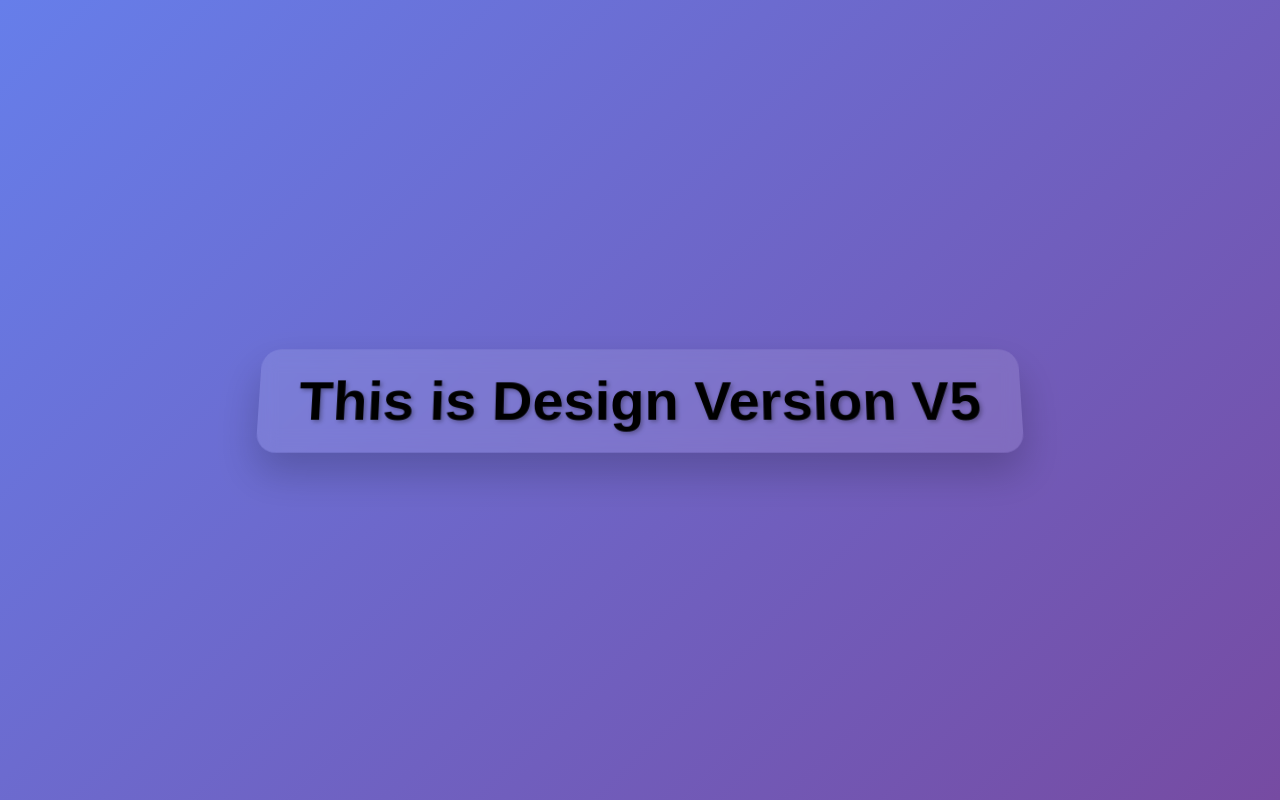
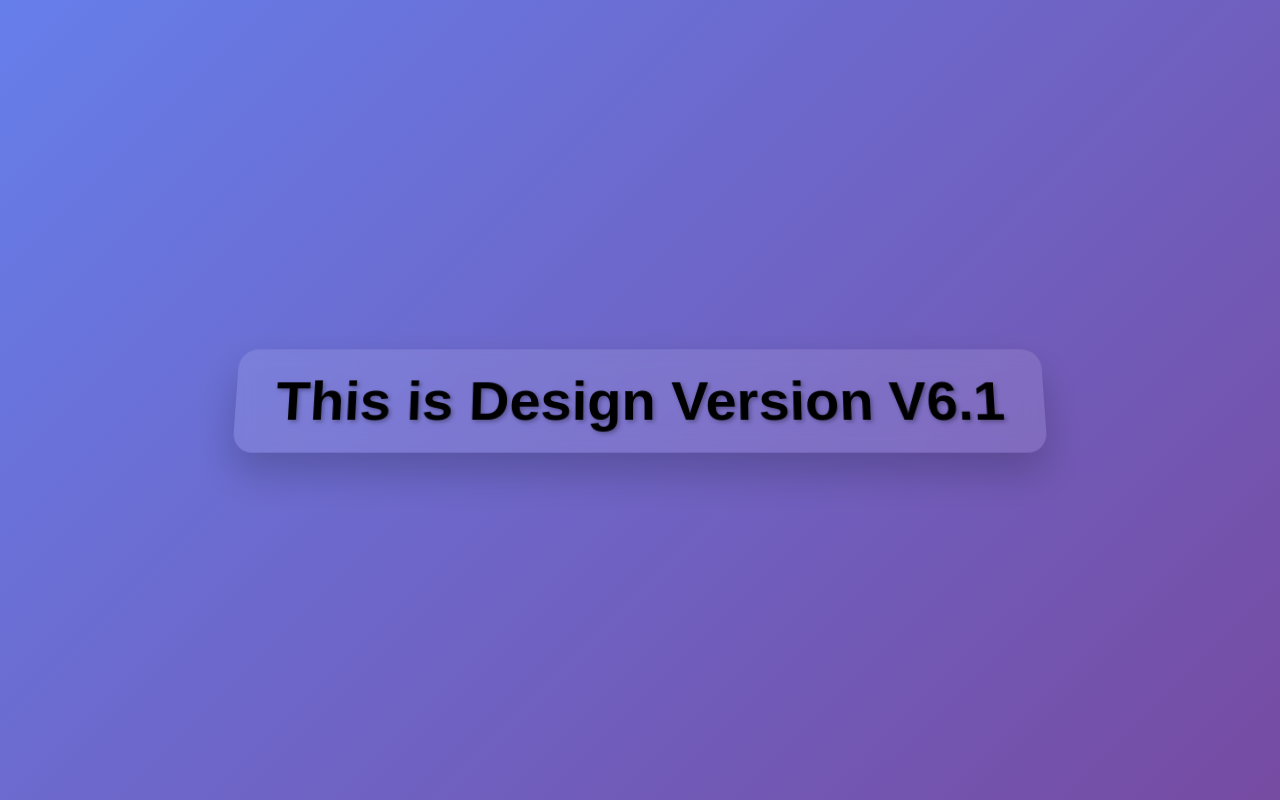
Before and after one commit to DeepakChauhan4/myrepo, a plain HTML site: page index.html in a window 1280 px wide. Drawn offline with Linux system fonts and the light colour scheme.

Commit message:
changed version to 6.1

```diff
--- a/index.html
+++ b/index.html
@@ -8,6 +8,6 @@
     <title>Document</title>
 </head>
 <body>
-    <h1>This is Design Version  V5</h1>
+    <h1>This is Design Version  V6.1</h1>
 </body>
 </html>
```
